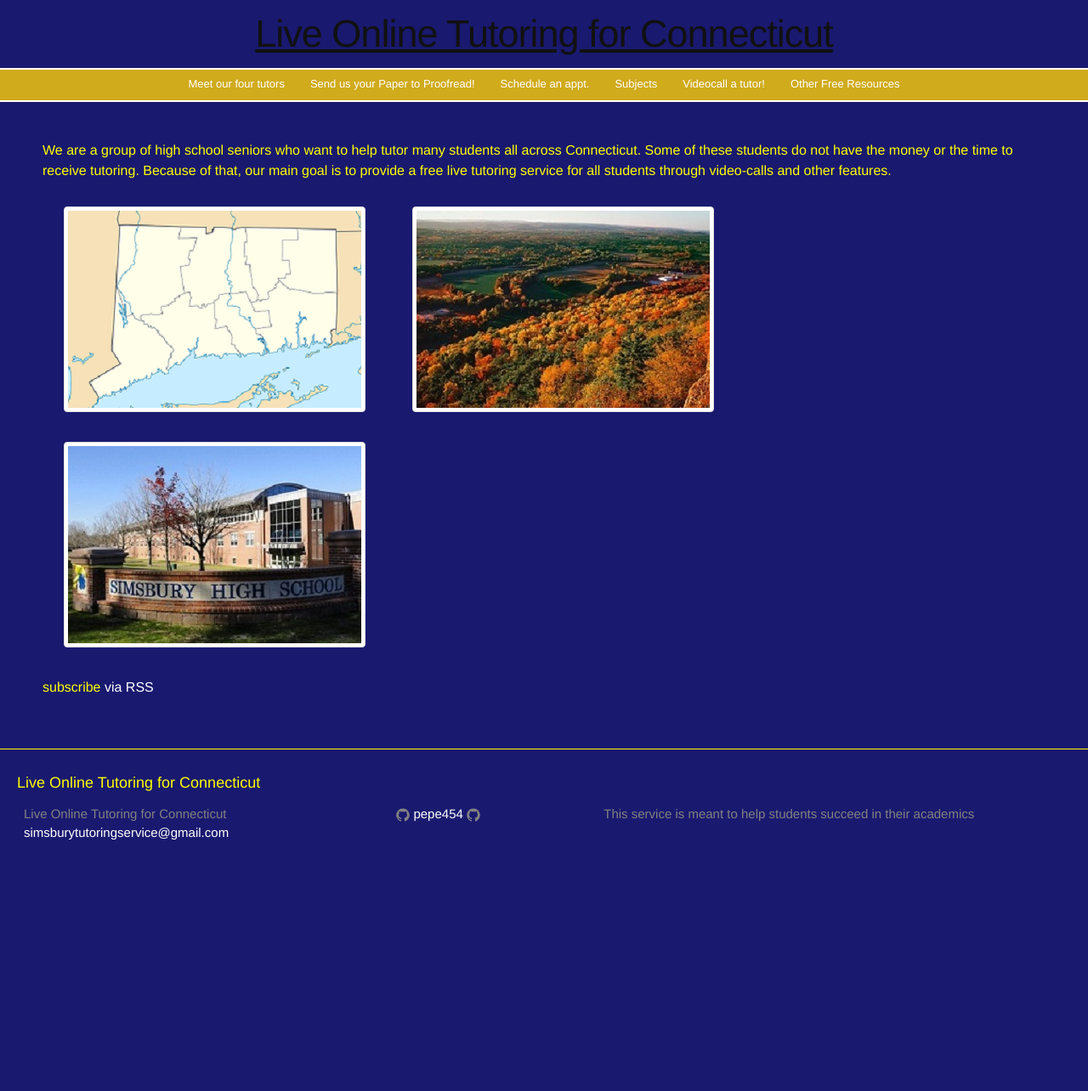
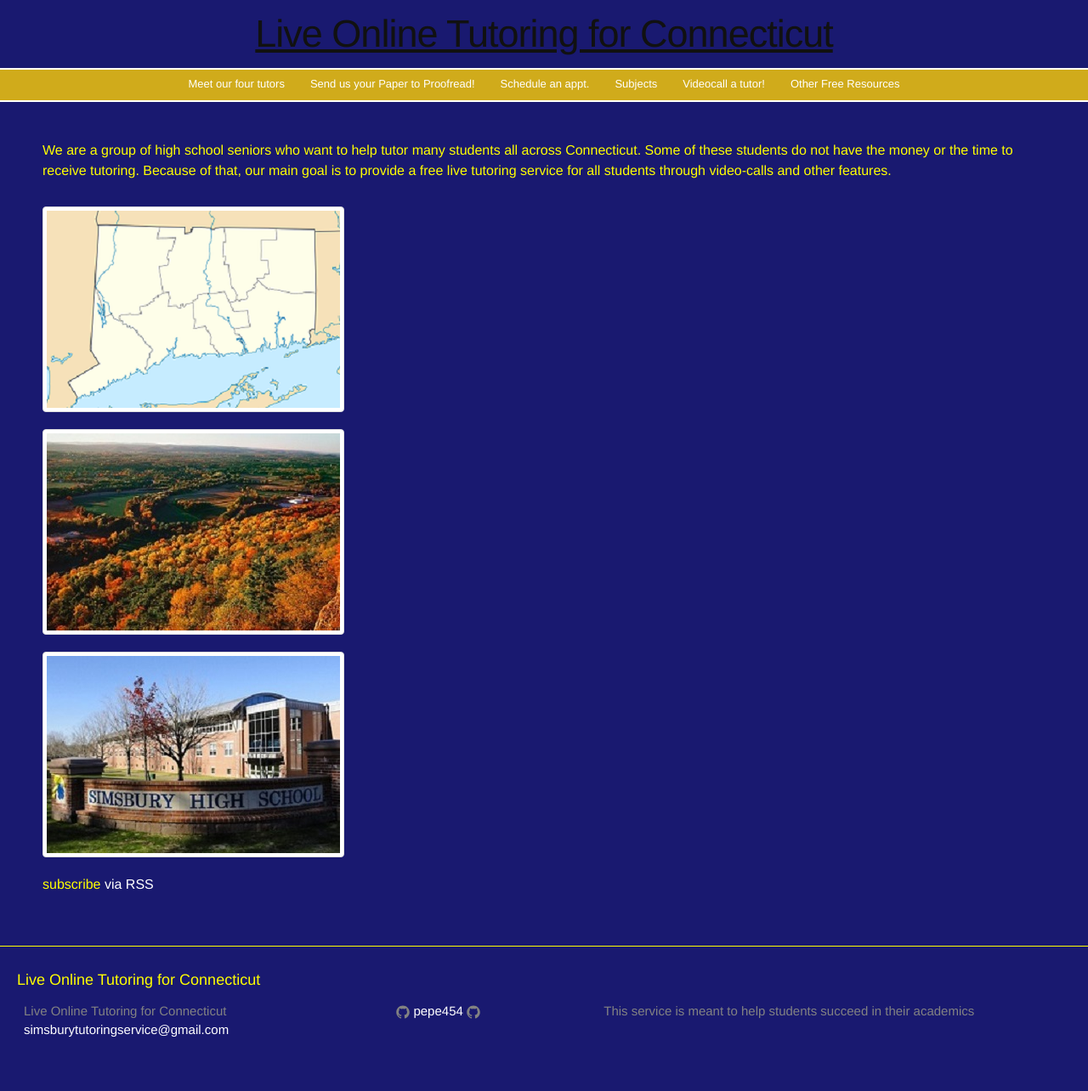
Before and after one commit to pepe454/pepe454.github.io, a Jekyll site: the page built from index.html, in a window 1280 px wide. Shown: the whole page at 85% size. Built offline with Jekyll 4.4.1, drawn with Linux system fonts in a browser that asks for light colours; the list of posts is cut into pages by our own code; before the commit the page ends 1052 px from its top, so only the background shows below that.

Commit message:
Update _layout.scss

```diff
--- a/_sass/_layout.scss
+++ b/_sass/_layout.scss
@@ -111,9 +111,9 @@
  */
 
  .gallery {
-    display: flex;
-    flex-wrap: wrap;
-    margin-left: 25px;
+    display: block;
+    margin-left: auto;
+    margin-right: auto;
     margin-top: 25px;
  }
 
```
